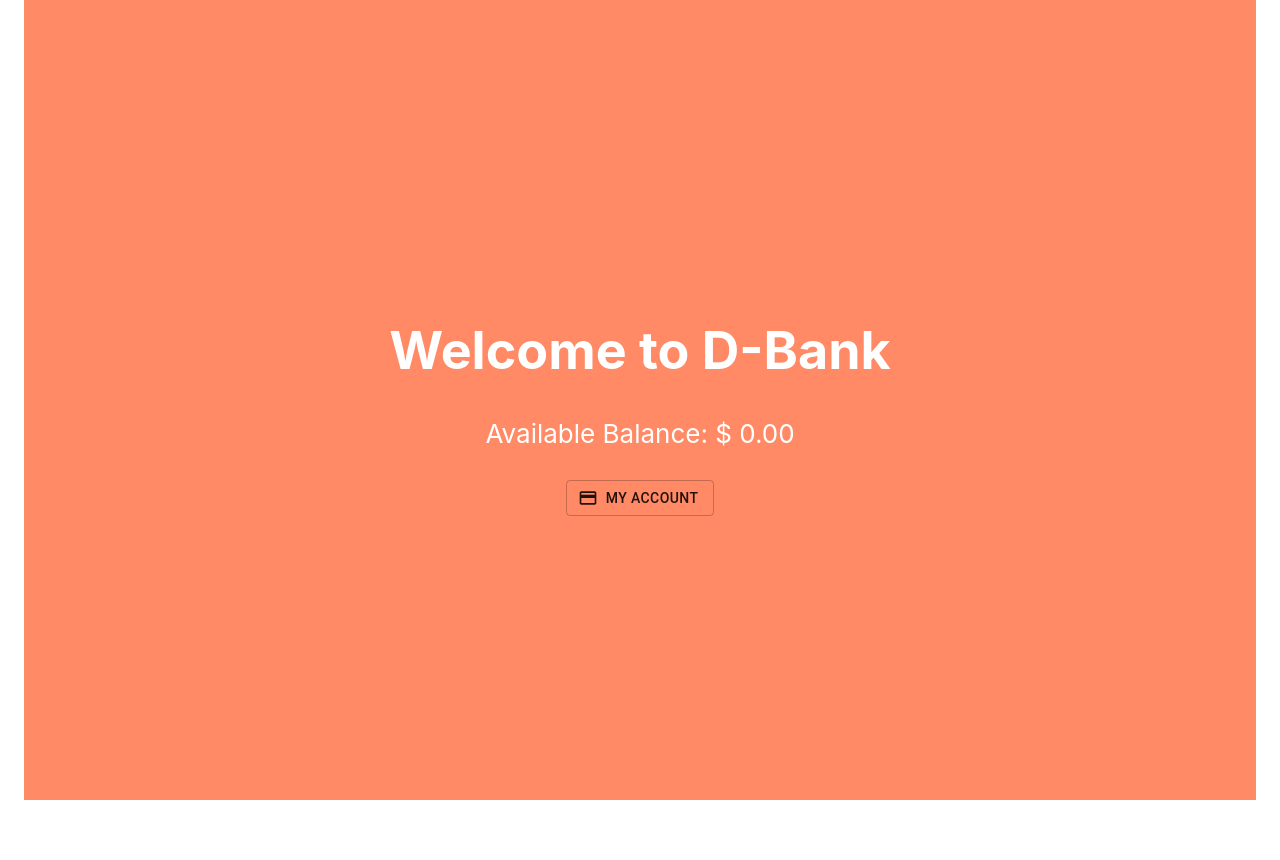
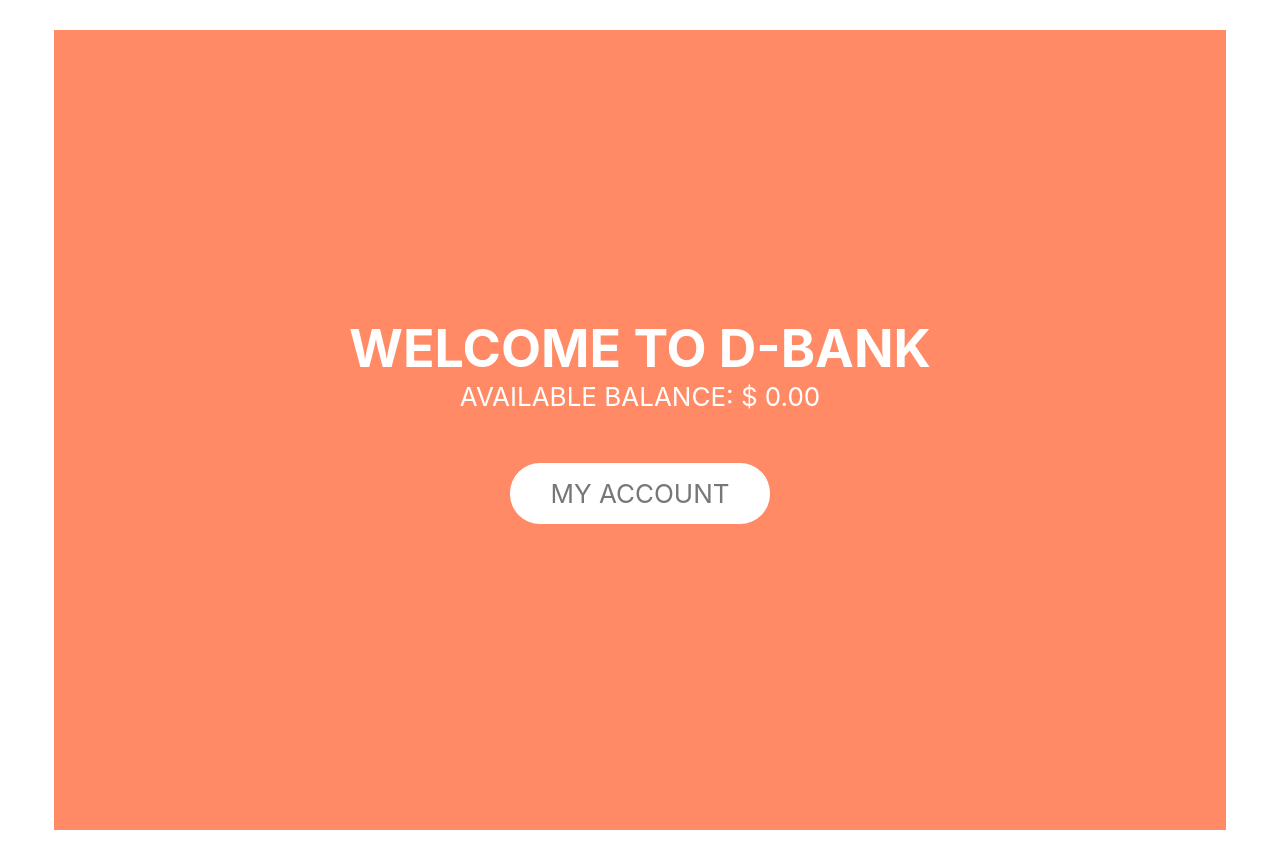
Before and after one commit to DafnaPundak/bank, a React (Create React App) app: page / in a window 1280 px wide. Before the commit the page ends 800 px from the top, so only its background shows below. Built offline with nearby package versions, Linux system fonts and the light colour scheme; no server answers.

Commit message:
landing page button styling

```diff
--- a/src/App.css
+++ b/src/App.css
@@ -1,4 +1,10 @@
-.App {
+* {
+  margin: 0;
+  padding: 0;
+  box-sizing: border-box;
+}
+
+/* .App {
   text-align: center;
 }
 
--- a/src/components/LandingPage.css
+++ b/src/components/LandingPage.css
@@ -1,4 +1,5 @@
 .header {
+  margin: 30px;
   background-color: #ff8a65;
   min-height: 100vh;
   display: flex;
@@ -7,4 +8,56 @@
   justify-content: center;
   font-size: calc(10px + 2vmin);
   color: white;
+  text-align: center;
+  text-transform: uppercase;
+  /* margin: 60px; */
 }
+
+.btn:link,
+.btn:visited {
+  text-transform: uppercase;
+  text-decoration: none;
+  padding: 15px 40px;
+  display: inline-block;
+  background-color: #fff;
+  margin: 20px;
+  border-radius: 30px;
+  transition: all 0.2s;
+  position: relative;
+}
+
+.btn:hover {
+  transform: translateY(-3px);
+  box-shadow: 0 10px 5px rgba(0, 0, 0, 0.3);
+}
+
+.btn:active {
+  transform: translateY(-1px);
+  box-shadow: 0 5px 5px rgba(0, 0, 0, 0.3);
+}
+
+.btn-white {
+  background-color: #fff;
+  color: #777;
+  margin: 20px;
+}
+
+.btn::after {
+  content: "";
+  display: inline-block;
+  height: 100%;
+  width: 100%;
+  border-radius: 100px;
+  position: absolute;
+  top: 0;
+  left: 0;
+  z-index: -1;
+}
+
+.btn-white::after {
+  background-color: #fff;
+}
+
+.btn:hover::after {
+  transform: scale(2);
+}
--- a/src/components/LandingPage.js
+++ b/src/components/LandingPage.js
@@ -2,8 +2,8 @@ import React from "react";
 import { Link } from "react-router-dom";
 import Container from "@material-ui/core/Container";
 import Divider from "@material-ui/core/Divider";
-import Button from "@material-ui/core/Button";
-import CreditCardIcon from "@material-ui/icons/CreditCard";
+// import Button from "@material-ui/core/Button";
+// import CreditCardIcon from "@material-ui/icons/CreditCard";
 import "./LandingPage.css"
 
 export default function LandingPage(props) {
@@ -17,15 +17,16 @@ export default function LandingPage(props) {
         <Divider />
         <div>Available Balance: {"$ " + totalBalance.toFixed(2)}</div>
         <br/>
-        <Link to="/menu" style={{ textDecoration: 'none' }}>
-          <Button
+        {/* <Link to="/menu" style={{ textDecoration: 'none' }} background-color="white"> */}
+          {/* <Button
             variant="outlined"
             color="default"
             startIcon={<CreditCardIcon />}
           >
             My account
-          </Button>
-        </Link>
+          </Button> */}
+          <a href="/menu" className="btn btn-white" to="/menu" component={Link}>My account</a>
+        {/* </Link> */}
       </div>
     </Container>
   );
```
